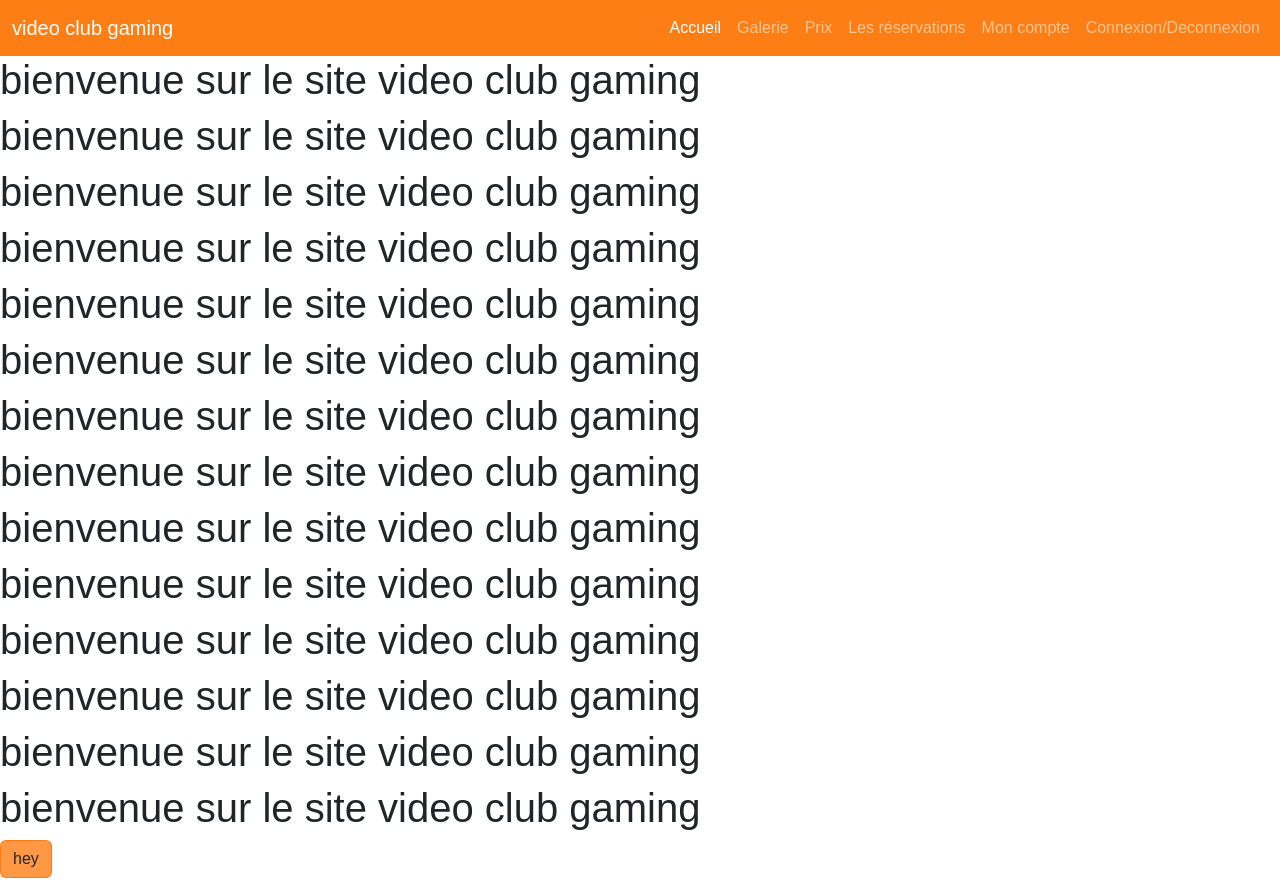
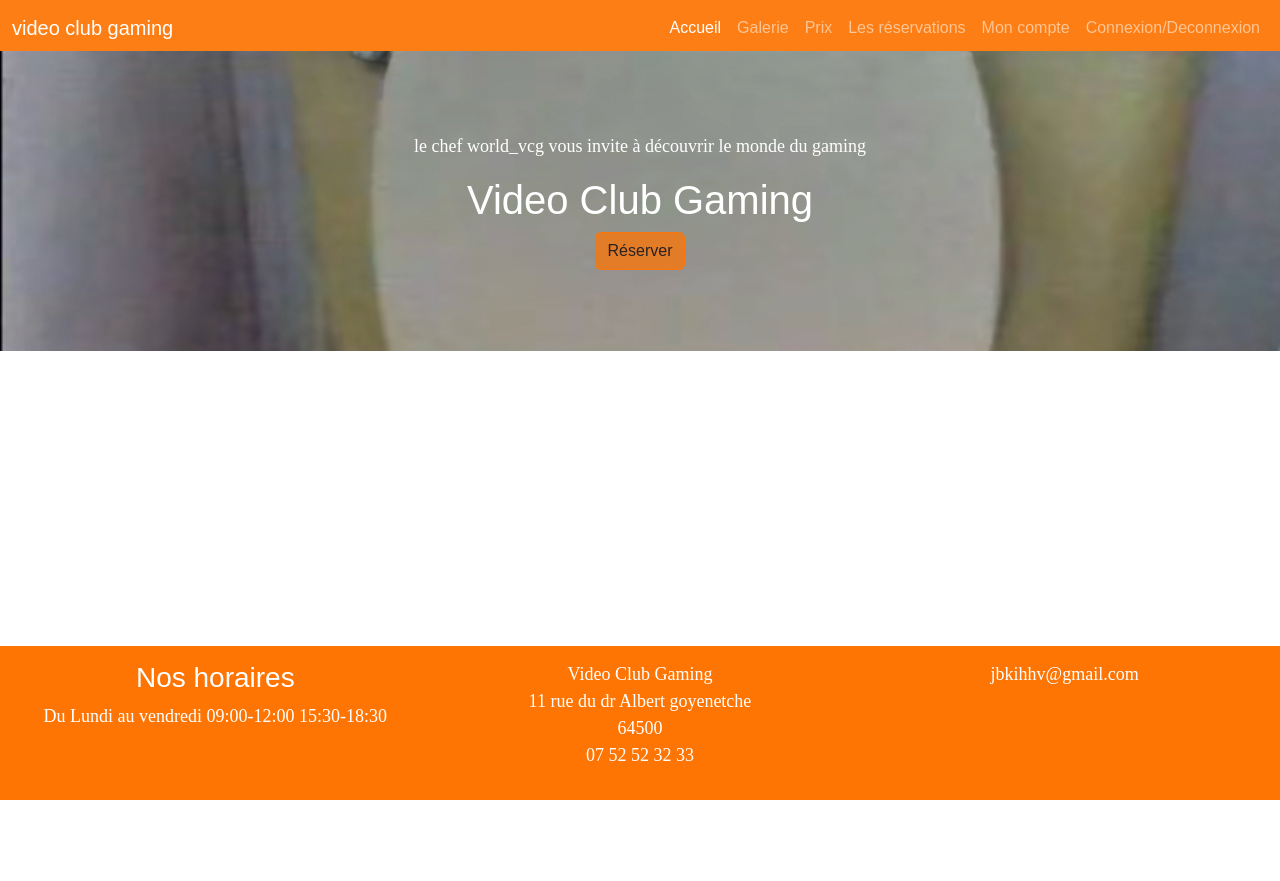
Before and after one commit to worldvcg/vcgfront, a website with bundled scripts: page index.html in a window 1280 px wide. Shown: the top 881 px of the page. After the commit the page ends 800 px from the top, so only its background shows below. Built offline with nearby package versions, Linux system fonts and the light colour scheme; files whose address does not match are found by name; a web font is replaced by a local one.

Commit message:
ajout image+ block bigitle

```diff
--- a/pages/home.html
+++ b/pages/home.html
@@ -1,16 +1,8 @@
-  <h1>bienvenue sur le site video club gaming</h1>
-  <h1>bienvenue sur le site video club gaming</h1>
-  <h1>bienvenue sur le site video club gaming</h1>
-  <h1>bienvenue sur le site video club gaming</h1>
-  <h1>bienvenue sur le site video club gaming</h1>
-  <h1>bienvenue sur le site video club gaming</h1>
-  <h1>bienvenue sur le site video club gaming</h1>
-  <h1>bienvenue sur le site video club gaming</h1>
-  <h1>bienvenue sur le site video club gaming</h1>
-  <h1>bienvenue sur le site video club gaming</h1>
-  <h1>bienvenue sur le site video club gaming</h1>
-  <h1>bienvenue sur le site video club gaming</h1>
-  <h1>bienvenue sur le site video club gaming</h1>
-  <h1>bienvenue sur le site video club gaming</h1>
+<div class="hero-scene text-center text-white">
+     <div class="hero-scene-content">
+         <p>le chef world_vcg vous invite à découvrir le monde du gaming</p>
+         <h1>Video Club Gaming</h1>
+         <button class="btn btn-primary">Réserver</button>
 
-  <button class="btn btn-primary">hey</button>
+      </div>
+  </div>
--- a/scss/main.scss
+++ b/scss/main.scss
@@ -5,10 +5,49 @@ html{
     position:relative;
     min-height: 100%;;
 }
+
 main{margin-bottom: 250px;}
+
 footer.footer{
     padding: 15px;
     position: absolute;
     bottom: 0%;
     width: 100%;
 }
+
+p{
+    font-family: $font-family-serif;
+    font-size: 18px;
+}
+
+.hero-scene{
+    position: relative;
+    &::before{
+        content:"";
+        position:absolute;
+        top:0;
+        left:0;
+        width: 100%;
+        height: 100%;
+        background-image: url(../image/IMG_3596.PNG.jpg);
+        background-size: cover;
+
+    }
+
+    div{//positione les élement devant le ::before
+
+        position:relative;
+    }
+
+    .hero-scene-content{
+        height: 300px;
+        display: flex;
+        flex-direction: column;
+        align-items: center;
+        justify-content: center;
+        margin-top: -5px;
+
+    }
+
+
+}
```
Also changed, not shown: image/20190502_164549.jpg (added), image/584C10DD-C527-43C8-A22C-A61E447122AA.jpg (added), image/AA407AB8-976C-4404-AC20-0A4EF731B36F.jpg (added), image/IMG_3311.PNG.jpg (added), image/IMG_3596.PNG.jpg (added), image/Screenshot 2025-04-25 00.17.36.png (added), image/photo.jpg (added), scss/main.css, 2 other files.
